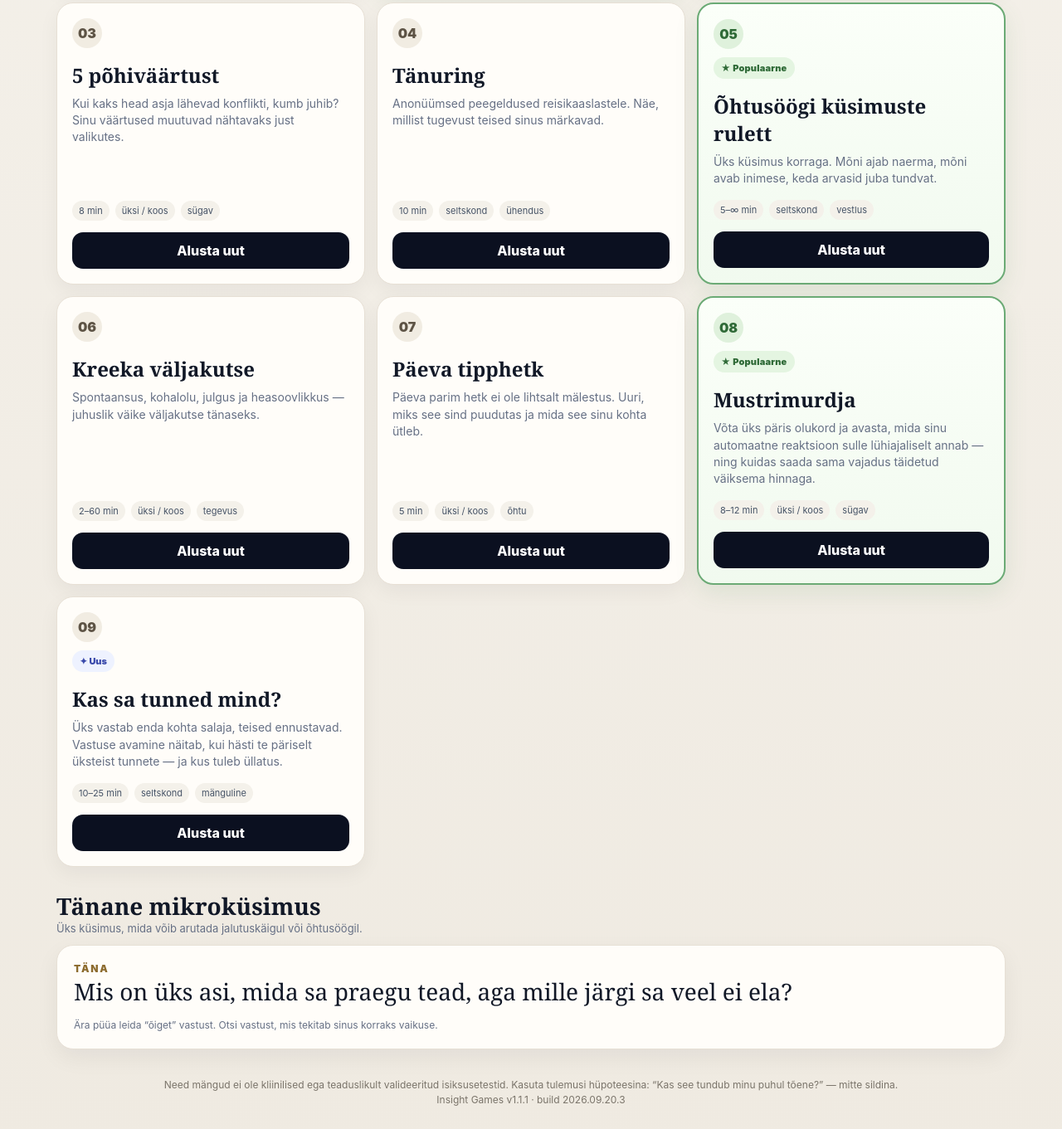
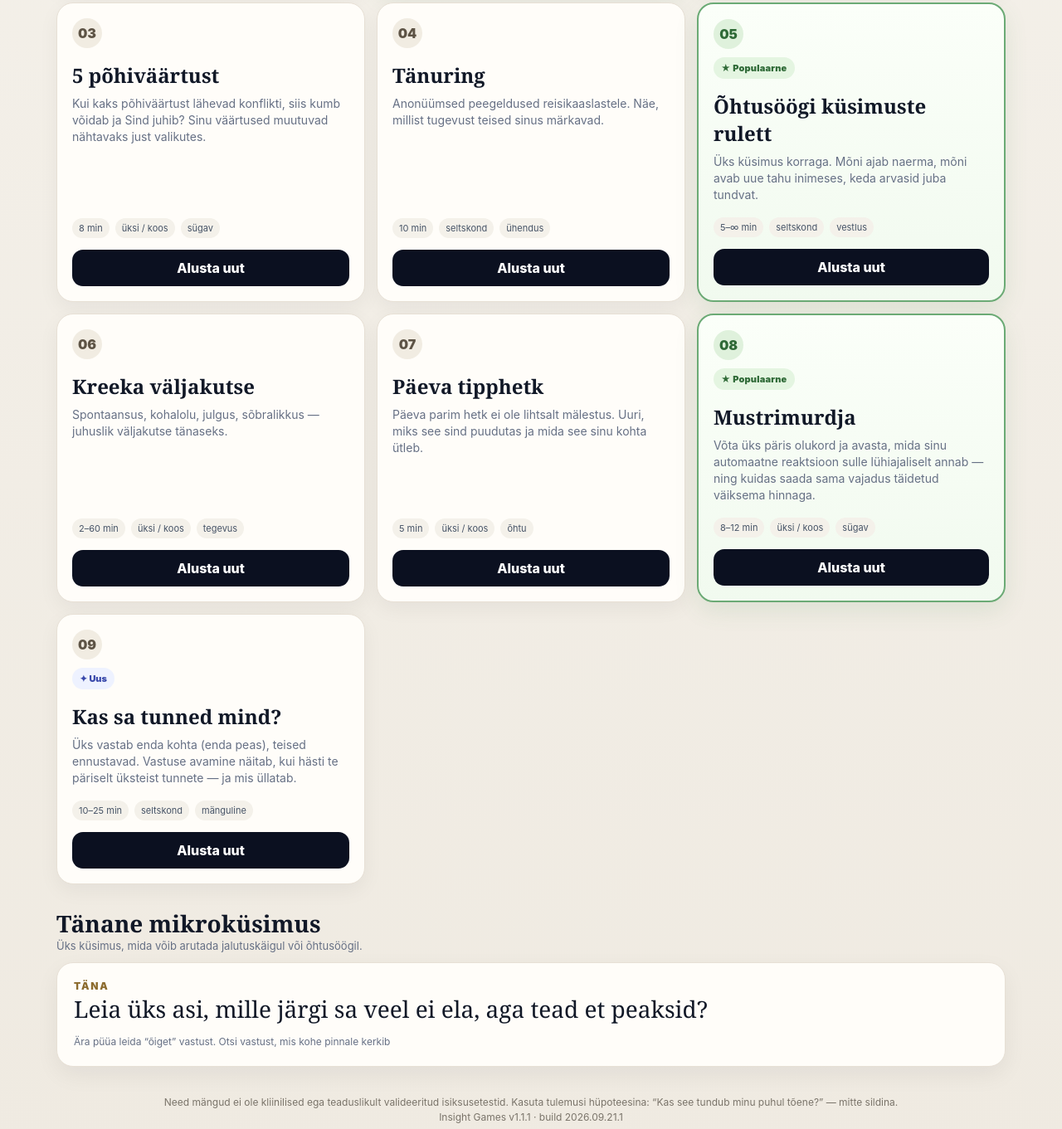
Before and after one commit to TiitBobBoris/insight-games, a website: page index.html in a window 1280 px wide. Shown: the part 1079-2440 px from the top of the page at 83% size. Drawn offline with Linux system fonts and the light colour scheme.

Commit message:
Apply corrected Estonian copy and Jätka testi label

```diff
--- a/index.html
+++ b/index.html
@@ -173,13 +173,20 @@ input[type=range]{width:100%;accent-color:#1e293b;height:38px}
 (() => {
 'use strict';
 const APP_VERSION='1.1.1';
-const BUILD_VERSION='2026.09.20.3';
+const BUILD_VERSION='2026.09.21.1';
 const DATA_SCHEMA_VERSION=3;
 const STORE='insightGamesV1';
 const EDIT_STORE='insightGamesTextEditsV1';
 const DRAFT_STORE='insightGamesDraftsV1';
 const TRANSACTION_STORE='insightGamesTransactionV1';
 const BASE_EDITS={
+  "dashboard|section:3/article:10/p:1": "Üks vastab enda kohta (enda peas), teised ennustavad. Vastuse avamine näitab, kui hästi te päriselt üksteist tunnete — ja mis üllatab.",
+  "dashboard|section:4/div:3": "Ära püüa leida “õiget” vastust. Otsi vastust, mis kohe pinnale kerkib",
+  "dashboard|section:4/div:2": "Leia üks asi, mille järgi sa veel ei ela, aga tead et peaksid?",
+  "dashboard|section:3/article:7/p:1": "Spontaansus, kohalolu, julgus, sõbralikkus — juhuslik väljakutse tänaseks.",
+  "dashboard|section:3/article:6/p:1": "Üks küsimus korraga. Mõni ajab naerma, mõni avab uue tahu inimeses, keda arvasid juba tundvat.",
+  "dashboard|section:3/article:4/p:1": "Kui kaks põhiväärtust lähevad konflikti, siis kumb võidab ja Sind juhib? Sinu väärtused muutuvad nähtavaks just valikutes.",
+  "dashboard|section:3/article:1/p:1": "Sinu eluratas: kus oled praegu, mis on päriselt oluline ja mis on üks samm, mille saad teha juba täna, et jõuda paremasse kohta?",
   "dashboard|section:1/p:1": "Need mängud aitavad märgata oma mustreid, väärtusi, mõtestada suhteid ja hetki. Inspireeritud Tony Robbinsi õpetuste, kuue inimese põhivajaduse ja strateegilise coachingu ideedest — mõttevahetuse ja enesevaatluse tööriistad.",
   "dashboard|6awl9z": "Mõtle. Märka.&nbsp;<span style=\"font-size: clamp(42px, 7vw, 78px);\">Jaga.</span>",
   "dashboard|1hktiiw": "Need mängud aitavad märgata oma mustreid, väärtusi, mõtestada suhteid ja hetki. Inspireeritud Tony Robbinsi coaching’u, kuue inimese põhivajaduse raamistiku ja strateegilise süsteemse mõtlemise ideedest — mõttevahetuse ja enesevaatluse tööriistad.",
@@ -771,7 +778,7 @@ function initEditor(){
  applyTextEdits();
 }
 function showDashboard(){draftAbort?.abort();updateLaunchButtons();document.getElementById('module').classList.remove('active');document.getElementById('dashboard').classList.add('active');renderMapPreview();updateSavedCount();window.scrollTo({top:0,behavior:'instant'})}
-function updateLaunchButtons(){document.querySelectorAll('#gameGrid [data-open]').forEach(b=>b.textContent=gameDraft(b.dataset.open)?'Jätka mustandit':'Alusta uut')}
+function updateLaunchButtons(){document.querySelectorAll('#gameGrid [data-open]').forEach(b=>b.textContent=gameDraft(b.dataset.open)?'Jätka testi':'Alusta uut')}
 function openModule(id){if(location.hash==='#'+id)renderModule(id);else location.hash=id}
 function dashboard(){history.replaceState(null,'',location.href.split('#')[0]);showDashboard()}
 function frame(title,desc,html){return `<div class="module-head"><div><div class="kicker">Enesevaatluse mäng</div><h1>${title}</h1><p>${desc}</p></div><button class="back" data-back>← Kõik mängud</button></div>${html}`}
```
